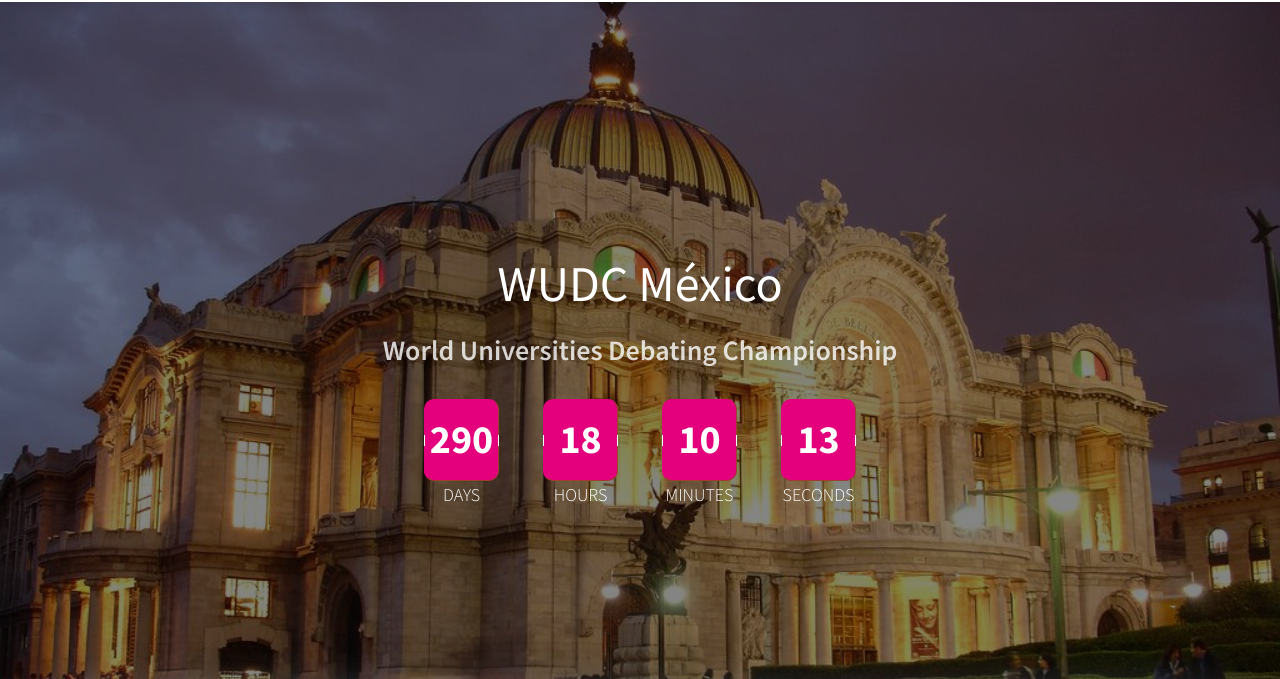
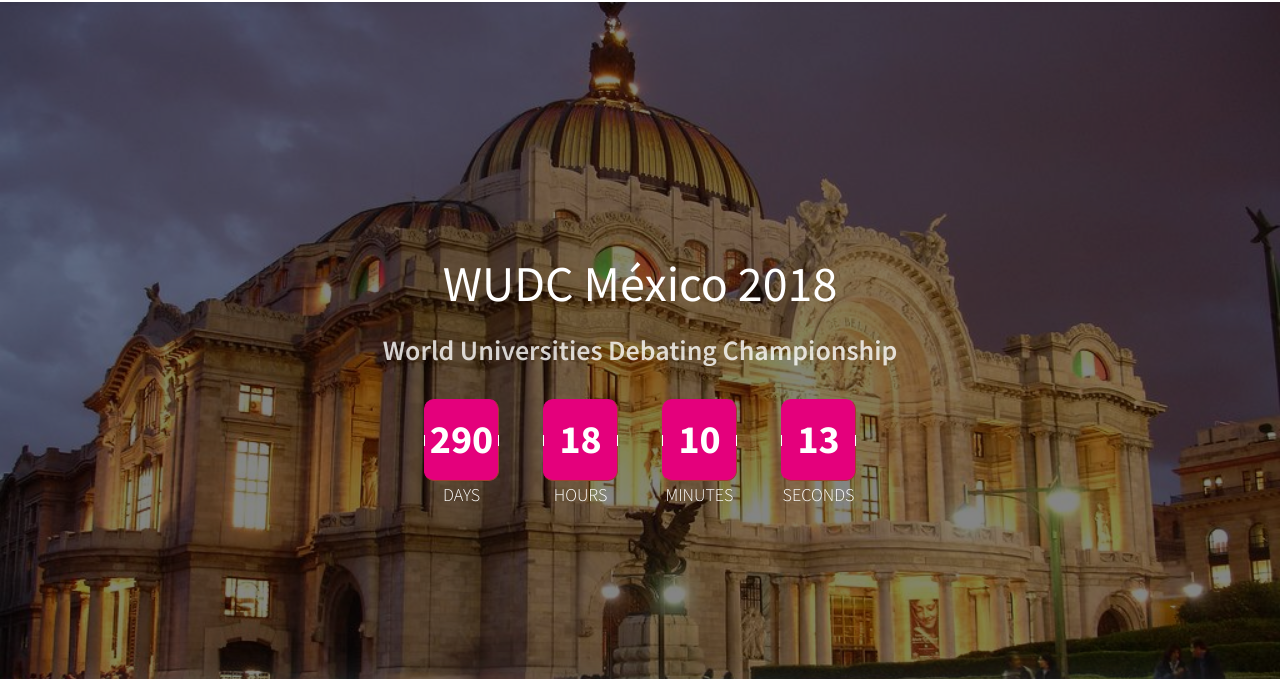
Before and after one commit to migmira/wudc2018, a plain HTML site: page index.html in a window 1280 px wide. Shown: the part 68-747 px from the top of the page. Drawn offline with Linux system fonts and the light colour scheme.

Commit message:
Added México 2018

```diff
--- a/index.html
+++ b/index.html
@@ -115,7 +115,7 @@
   				<div class="text-inner">
   					<div class="row" style="margin-top: -50px;">
   						<div class="col-md-8 col-md-offset-2">
-  							<h1 class="to-animate">WUDC  México</h1>
+  							<h1 class="to-animate">WUDC  México 2018</h1>
   							<h2 class="to-animate">World Universities Debating Championship </h2>
   							<br>
   							<ul id="countdown">
```
